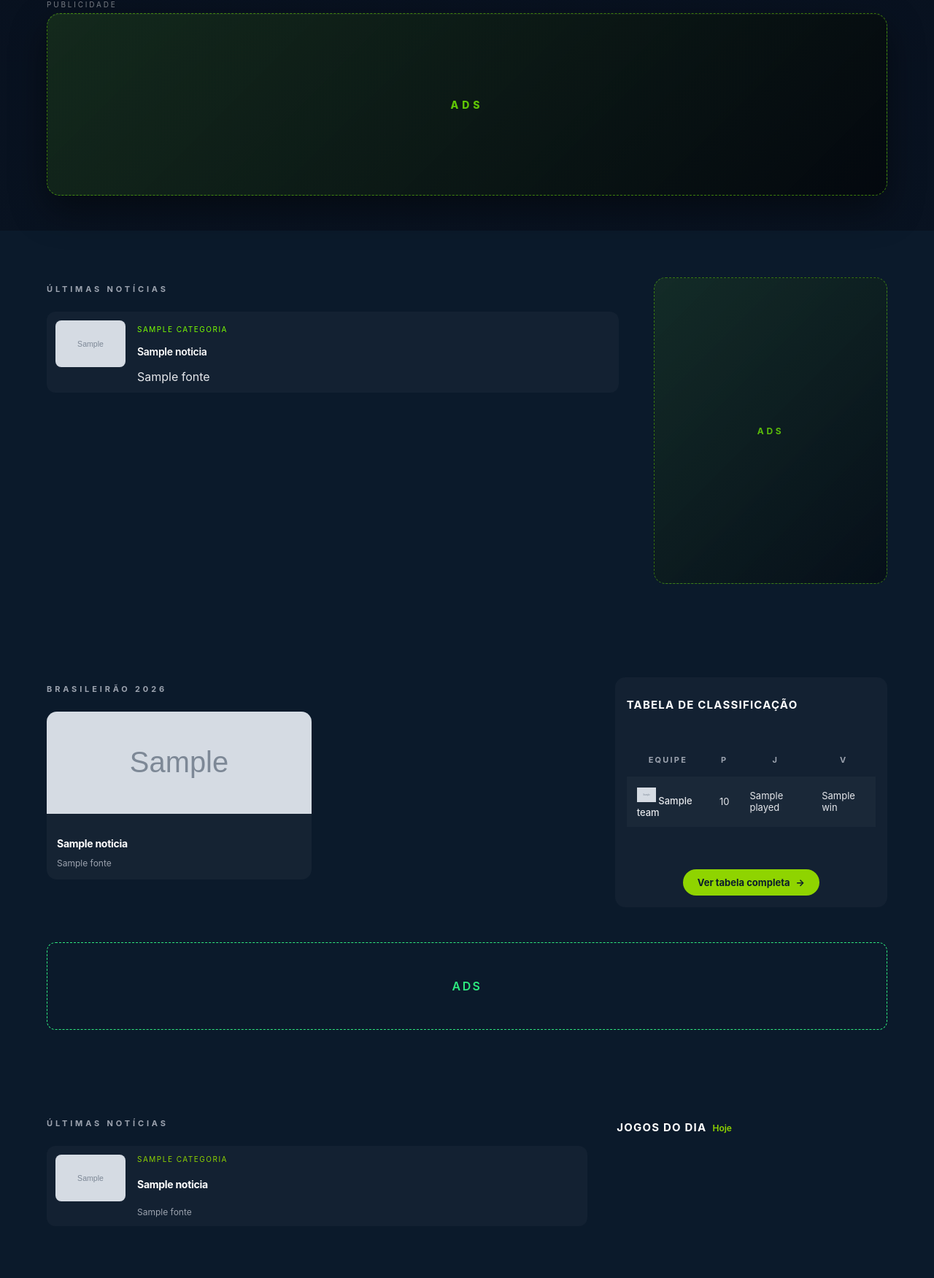
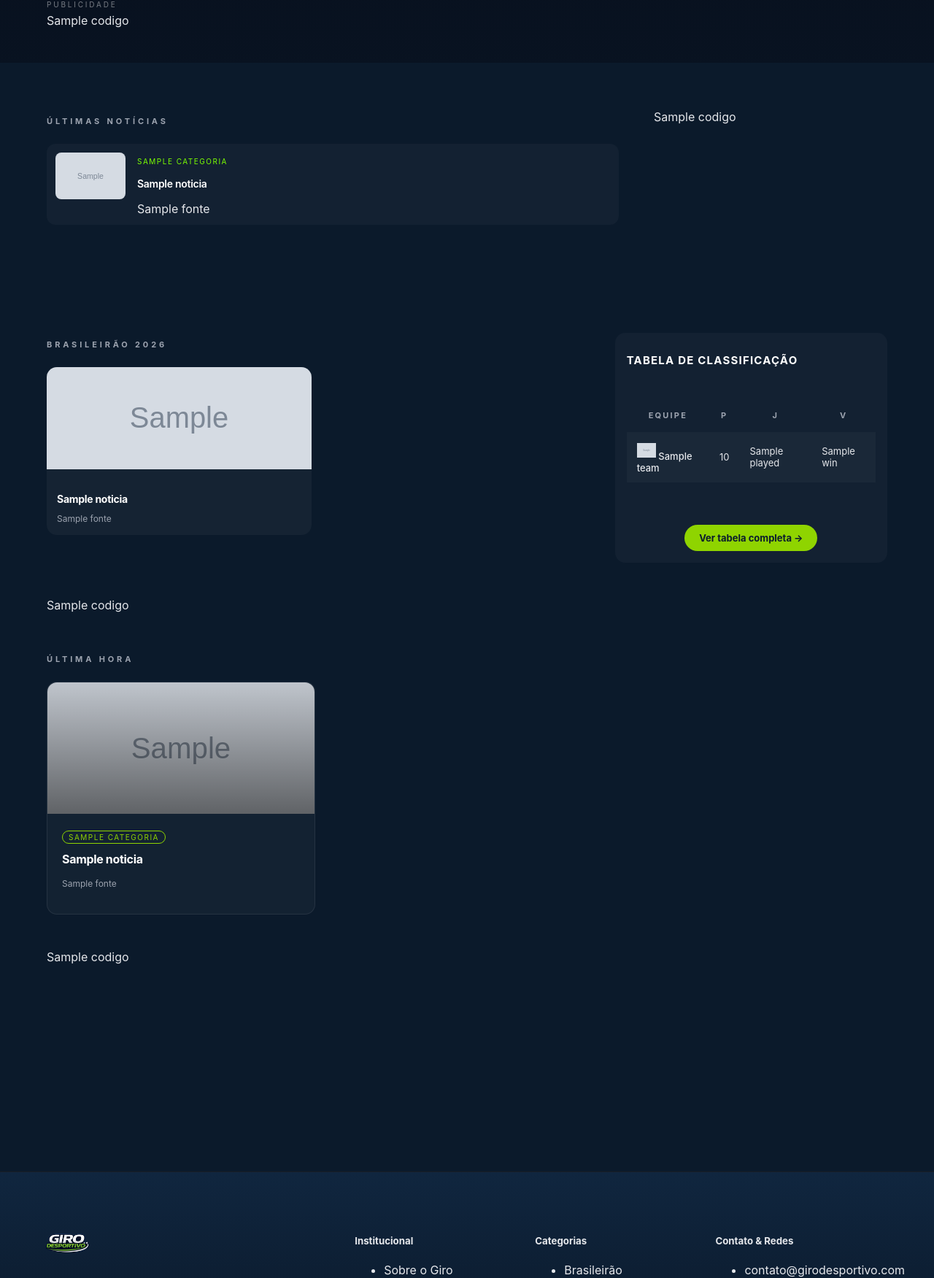
Before and after one commit to ogirodabola/app, a FastAPI app: page / in a window 1280 px wide. Shown: the part 86-1837 px from the top of the page at 73% size. Run offline with FastAPI, Linux system fonts and the light colour scheme; grey boxes marked "Sample" are stand-in pictures; a database or web service that is not in the repository returns one stand-in record (values such as "Sample title"); data that the repository does not hold is empty.

Commit message:
Update index.html

```diff
--- a/templates/index.html
+++ b/templates/index.html
@@ -9,10 +9,7 @@
   <div class="container">
     <div class="ads-programmatic">
       <span class="ads-label">Publicidade</span>
-
-      <div class="ads-programmatic-slot">
-        ADS
-      </div>
+      {{ render_ad("home_top_programmatic") | safe }}
     </div>
   </div>
 </section>
@@ -29,7 +26,6 @@
         {% for n in ultimas_noticias %}
         <li class="latest-news-item">
           <a href="/noticia/{{ n.slug }}">
-
             <img
               src="{{ n.imagem }}"
               alt="{{ n.titulo_editorial or n.titulo }}"
@@ -38,28 +34,26 @@
             >
 
             <div class="latest-news-text">
-                <span class="latest-news-category">
-                  {{ n.categoria }}
-                </span>
+              <span class="latest-news-category">{{ n.categoria }}</span>
 
               <h3 class="latest-news-title">
                 {{ n.titulo_editorial or n.titulo }}
               </h3>
 
-                <div class="latest-news-meta">
-                  {{ n.fonte }}
+              {% if n.fonte %}
+              <div class="latest-news-meta">{{ n.fonte }}</div>
+              {% endif %}
             </div>
-              </div>
-
           </a>
         </li>
         {% endfor %}
       </ul>
     </div>
 
-    <!-- ADS -->
+    <!-- ADS SIDEBAR -->
     <aside class="latest-ads">
-      <div class="ads-placeholder">ADS</div>
+      <span class="ads-label">Publicidade</span>
+      {{ render_ad("home_sidebar") | safe }}
     </aside>
 
   </div>
@@ -133,8 +127,7 @@
 
       <div class="table-footer">
         <a href="/classificacao" class="table-more-btn">
-          Ver tabela completa
-          <span class="arrow">→</span>
+          Ver tabela completa →
         </a>
       </div>
     </aside>
@@ -145,114 +138,8 @@
 <!-- ================= ADS HORIZONTAL ================= -->
 <section class="home-ads-horizontal">
   <div class="container">
-    <div class="ads-horizontal-placeholder">
-      ADS
-    </div>
-  </div>
-</section>
-
-<!-- ================= BLOCO SECUNDÁRIO HOME ================= -->
-<section class="home-secondary">
-  <div class="container">
-    <div class="home-secondary-grid">
-
-      <!-- COLUNA: ÚLTIMAS NOTÍCIAS -->
-      <div class="news-column">
-        <h2 class="section-title">Últimas Notícias</h2>
-
-        <div class="news-list">
-          {% for n in ultimas_noticias[:6] %}
-          <a href="/noticia/{{ n.slug }}" class="news-card">
-
-            <div class="news-card-image">
-              <img
-                src="{{ n.imagem }}"
-                alt="{{ n.titulo }}"
-                loading="lazy"
-                onerror="this.onerror=null;this.src='/static/img/placeholder.png';"
-              >
-            </div>
-
-            <div class="news-card-body">
-              <span class="news-card-category">{{ n.categoria }}</span>
-              <h3 class="news-card-title">{{ n.titulo }}</h3>
-              <span class="news-card-source">{{ n.fonte }}</span>
-            </div>
-
-          </a>
-          {% endfor %}
-        </div>
-      </div>
-
-      <!-- COLUNA: JOGOS DO DIA -->
-      <aside class="games-column">
-        <div class="games-header">
-          <h2>Jogos do Dia</h2>
-          <span class="games-subtitle">Hoje</span>
-        </div>
-
-        <div class="games-list">
-          {% for j in jogos_do_dia[:6] %}
-          <div class="game-card">
-
-            <div class="game-meta">
-              <span class="game-league">{{ j.liga }}</span>
-
-              {% if j.status == 'FT' %}
-                <span class="game-time">Encerrado</span>
-              {% elif j.status == 'NS' %}
-                <span class="game-time">{{ j.data }} • {{ j.hora }}</span>
-              {% else %}
-                <span class="game-time live">
-                  <span class="live-dot"></span> Ao vivo
-                </span>
-              {% endif %}
-            </div>
-
-            <div class="game-teams">
-              <div class="team home">
-                <img
-                  src="{{ j.casa_logo }}"
-                  alt="{{ j.casa }}"
-                  loading="lazy"
-                  onerror="this.onerror=null;this.src='/static/img/placeholder.png';"
-                >
-                <span class="team-name">{{ j.casa[:3]|upper }}</span>
-              </div>
-
-              <div class="game-score">
-                {% if j.placar %}
-                  <span class="score">{{ j.placar }}</span>
-                {% else %}
-                  <span class="time">{{ j.hora }}</span>
-                {% endif %}
-              </div>
-
-              <div class="team away">
-                <span class="team-name">{{ j.fora[:3]|upper }}</span>
-                <img
-                  src="{{ j.fora_logo }}"
-                  alt="{{ j.fora }}"
-                  loading="lazy"
-                  onerror="this.onerror=null;this.src='/static/img/placeholder.png';"
-                >
-              </div>
-            </div>
-
-            <a href="{{ j.link }}" class="game-link">
-              {% if j.placar %}
-                Saiba como foi →
-              {% else %}
-                O que esperar →
-              {% endif %}
-            </a>
-
-          </div>
-          {% endfor %}
-        </div>
-      </aside>
-
-    </div>
+    <span class="ads-label">Publicidade</span>
+    {{ render_ad("home_horizontal") | safe }}
   </div>
 </section>
 
@@ -276,29 +163,24 @@
 
         <div class="card-body">
           <span class="badge">{{ n.categoria }}</span>
-
-            <h3 class="card-title">
-              {{ n.titulo }}
-            </h3>
+          <h3 class="card-title">{{ n.titulo }}</h3>
 
           {% if n.fonte %}
-              <p class="card-meta">
-                {{ n.fonte }}
-              </p>
+          <p class="card-meta">{{ n.fonte }}</p>
           {% endif %}
         </div>
+
       </a>
       {% endfor %}
     </div>
   </section>
 </section>
 
-<!-- ================= ADS HORIZONTAL FOOTER ================= -->
+<!-- ================= ADS FOOTER ================= -->
 <section class="home-ads-horizontal">
   <div class="container">
-    <div class="ads-horizontal-placeholder">
-      ADS
-    </div>
+    <span class="ads-label">Publicidade</span>
+    {{ render_ad("home_footer") | safe }}
   </div>
 </section>
 
```
Lines whose indentation alone changed are shown as unchanged.
